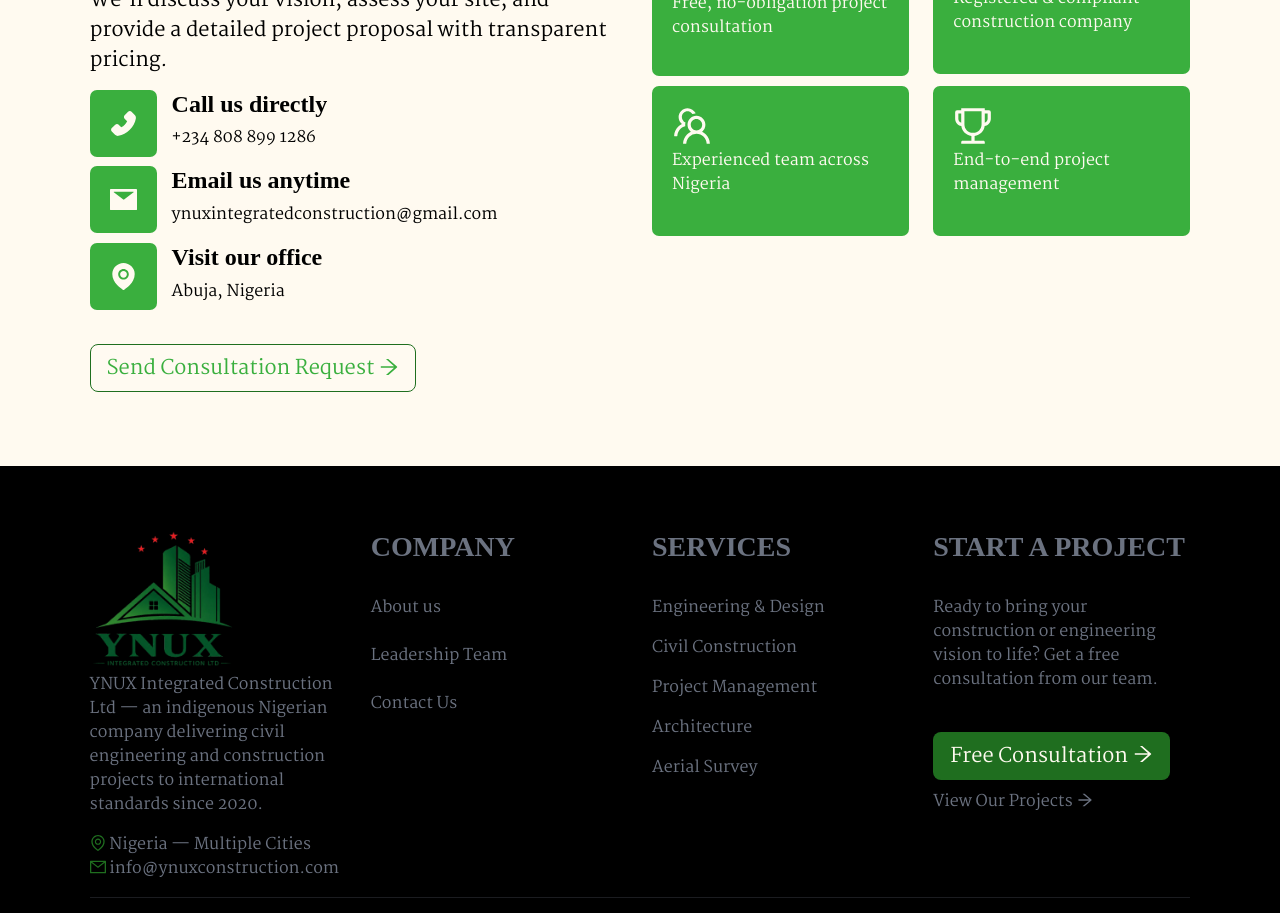
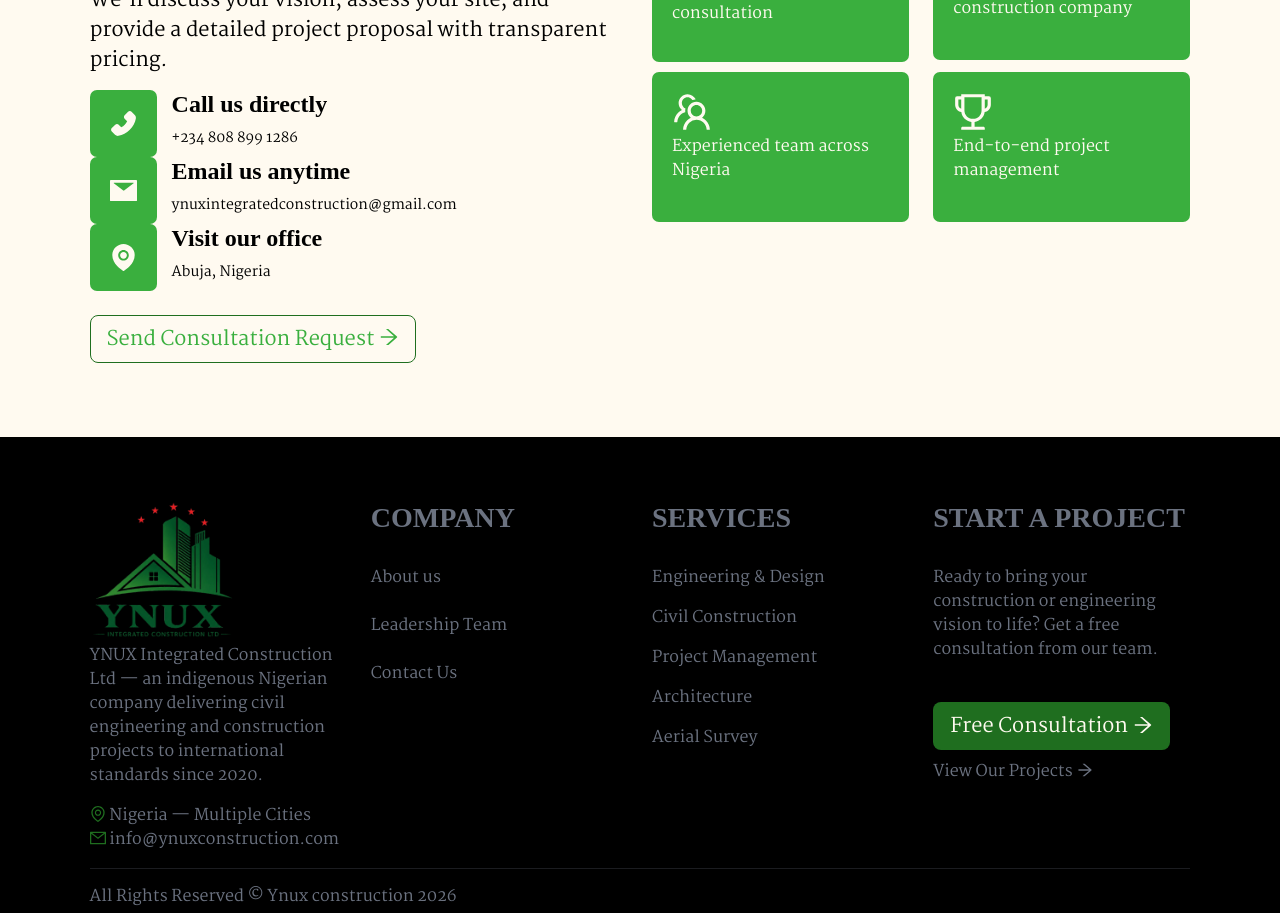
Before and after one commit to jozzydgr8/Ynux-construction, a React (Create React App) app: page / in a window 1280 px wide. Shown: the part 5300-6213 px from the top of the page. Built offline with nearby package versions, Linux system fonts and the light colour scheme; a web font is replaced by a local one.

Commit message:
updated name

```diff
--- a/src/pages/homePage/homeComponent/Contact.tsx
+++ b/src/pages/homePage/homeComponent/Contact.tsx
@@ -38,7 +38,7 @@
                                             </div>
                                             <div>
                                                 <h4>{contact.label}</h4>
-                                                <p>{contact.value}</p>
+                                                <small>{contact.value}</small>
                                             </div>
                                         </div>
                                     </div>
```
